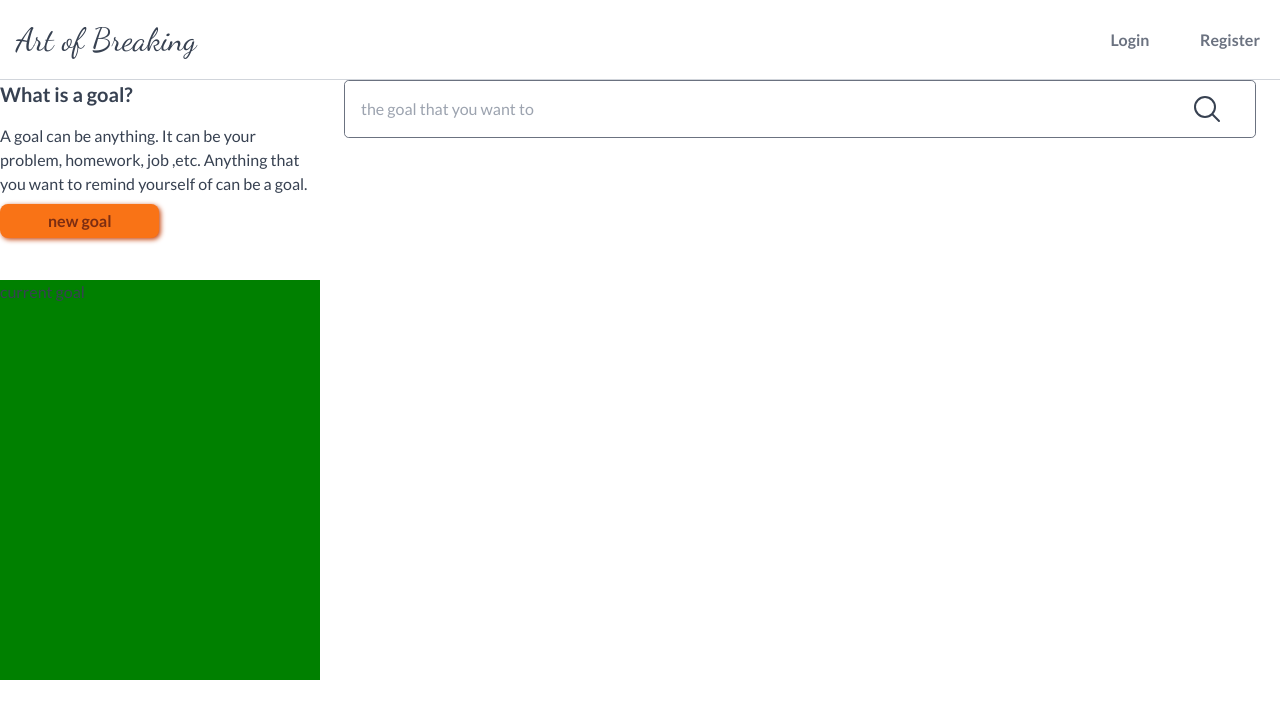
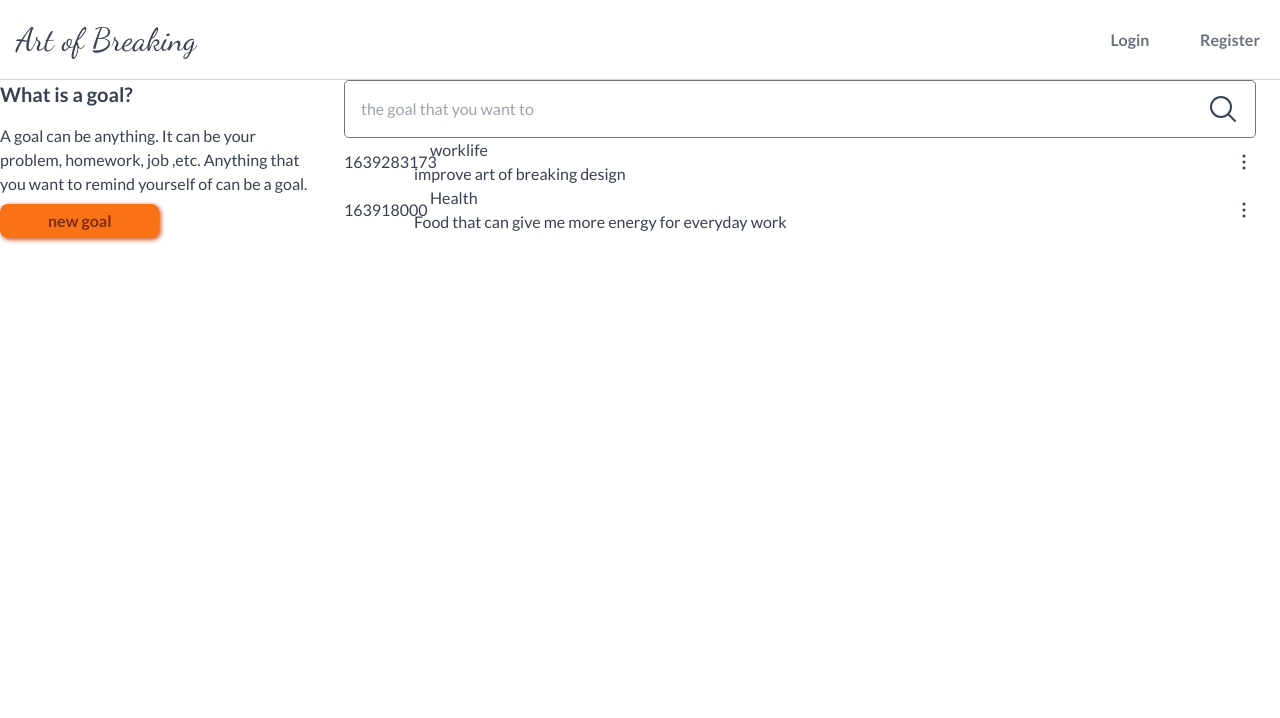
Before and after one commit to FHCProm/Art-of-Work, a Vue app: page /#/goalList in a window 1280 px wide. Shown: the top 718 px of the page. Built offline with nearby package versions, Linux system fonts and the light colour scheme; no server answers; a web font is replaced by a local one.

Commit message:
modifiied project structure and added goal row

```diff
--- a/src/components/DigitalTimer.vue
+++ b/src/components/pages/dashboard/DigitalTimer.vue
@@ -241,9 +241,9 @@
 
 <script setup>
 import { ref } from "vue";
-import PlayPauseButton from "./buttons/dashboard/PlayPauseButton.vue";
+import PlayPauseButton from "@/components/buttons/dashboard/PlayPauseButton.vue";
 import TaskCreateButton from "@/components/buttons/dashboard/TaskCreateButton.vue";
-import SleepingFish from "@/components/SvgComponents/SleepingFish.vue";
+import SleepingFish from "@/components/svgComponents/SleepingFish.vue";
 import LineContainer from "@/components/LineContainer.vue";
 import { computed } from "vue";
 
--- a/src/components/PreviousGoals.vue
+++ b/src/components/pages/dashboard/PreviousGoals.vue
@@ -12,7 +12,7 @@
 </template>
 
 <script setup>
-import RowGoal from "@/components/RowGoal.vue";
+import RowGoal from "@/components/pages/dashboard/RowGoal.vue";
 import LineContainer from "@/components/LineContainer.vue";
 import { ref } from "vue";
 const goalHistory = ref(fetchLatest3HistoryGoals());
--- a/src/components/TaskBanner.vue
+++ b/src/components/pages/dashboard/TaskBanner.vue
@@ -165,7 +165,7 @@
 
 <script setup>
 import ChevronButton from "@/components/buttons/dashboard/ChevronButton.vue";
-import TaskList from "@/components/TaskList.vue";
+import TaskList from "@/components/pages/dashboard/TaskList.vue";
 import DashboardDialogs from "@/components/dialogs/DashboardDialogs.vue";
 import TaskCreateButton from "@/components/buttons/dashboard/TaskCreateButton.vue";
 import LineContainer from "@/components/LineContainer.vue";
--- a/src/components/TaskList.vue
+++ b/src/components/pages/dashboard/TaskList.vue
@@ -5,7 +5,7 @@
 </template>
 
 <script>
-import MyTask from "@/components/MyTask.vue";
+import MyTask from "@/components/pages/dashboard/MyTask.vue";
 export default {
   components: {
     MyTask,
--- /dev/null
+++ b/src/components/pages/goalList/RowGoal.vue
@@ -0,0 +1,61 @@
+<template>
+  <div class="goal-list-container">
+    <div class="date">{{ goal.date }}</div>
+    <div class="goal-detail">
+      <div class="tag-title-wrapper">
+        <div class="tag">{{ goal.tag }}</div>
+        <div class="goal-title">{{ goal.title }}</div>
+      </div>
+      <div class="goal-options">
+        <svg
+          xmlns="http://www.w3.org/2000/svg"
+          fill="none"
+          viewBox="0 0 24 24"
+          stroke-width="1.5"
+          stroke="currentColor"
+          class="w-6 h-6"
+        >
+          <path
+            stroke-linecap="round"
+            stroke-linejoin="round"
+            d="M12 6.75a.75.75 0 110-1.5.75.75 0 010 1.5zM12 12.75a.75.75 0 110-1.5.75.75 0 010 1.5zM12 18.75a.75.75 0 110-1.5.75.75 0 010 1.5z"
+          />
+        </svg>
+      </div>
+    </div>
+  </div>
+</template>
+
+<script setup>
+const props = defineProps({
+  goal: {
+    type: Object,
+  },
+});
+</script>
+
+<style lang="scss" scoped>
+.goal-list-container {
+  display: flex;
+  width: 100%;
+  align-items: center;
+}
+.date {
+  width: 70px;
+  box-sizing: content-box;
+}
+.goal-detail {
+  display: flex;
+  flex: 1;
+  align-items: center;
+}
+
+.tag-title-wrapper {
+  flex: 1;
+}
+
+.tag {
+  padding: 0 1rem;
+  width: min-content;
+}
+</style>
--- a/src/views/PageGoalList.vue
+++ b/src/views/PageGoalList.vue
@@ -19,7 +19,7 @@
     </div>
     <div class="current-goal">current goal</div>
     <div class="goal-list">
-      <div class="input_decorator">
+      <div class="search_container">
         <input
           class="search_input"
           type="text"
@@ -42,6 +42,9 @@
           </svg>
         </div>
       </div>
+      <div class="goal-list-containers">
+        <row-goal v-for="goal in goals" :goal="goal" :key="goal.id"></row-goal>
+      </div>
     </div>
   </layout3070>
 </template>
@@ -49,6 +52,23 @@
 <script setup>
 import Layout3070 from "@/components/Layout3070.vue";
 import CustomButton from "@/components/buttons/CustomButton.vue";
+import RowGoal from "@/components/pages/goalList/RowGoal.vue";
+import { ref } from "vue";
+
+const goals = ref([
+  {
+    id: 232344324,
+    date: 1639283173,
+    tag: "worklife",
+    title: "improve art of breaking design",
+  },
+  {
+    id: 24434434,
+    date: 163918000,
+    tag: "Health",
+    title: "Food that can give me more energy for everyday work",
+  },
+]);
 </script>
 
 <style lang="scss" scoped>
@@ -72,6 +92,7 @@ import CustomButton from "@/components/buttons/CustomButton.vue";
 }
 
 .current-goal {
+  display: none;
   grid-column: 1/2;
   grid-row: 2/3;
   width: 100%;
@@ -87,15 +108,15 @@ import CustomButton from "@/components/buttons/CustomButton.vue";
   width: 100%;
 }
 
-.input_decorator {
+.search_container {
   display: flex;
-
   width: 95%;
   border-radius: var(--input-border-radius);
   box-sizing: border-box;
   border: 1px solid var(--gray-500);
   .search_input {
-    flex-grow: 2;
+    @include font-body;
+    flex: 1;
     padding: 1rem;
     border-radius: inherit;
     outline: none;
@@ -106,9 +127,9 @@ import CustomButton from "@/components/buttons/CustomButton.vue";
   }
   .search_svg {
     border-radius: inherit;
+    width: 2rem;
+    padding: 0 1rem;
     box-sizing: content-box;
-    padding: 0 2rem;
-    width: 2rem;
   }
 
   svg {
@@ -119,6 +140,39 @@ import CustomButton from "@/components/buttons/CustomButton.vue";
 
 .search_input:focus ~ .search_svg {
   background: var(--gray-200);
+}
+
+.goal-list-containers {
+  display: flex;
+  flex-direction: column;
+  width: 95%;
+  margin-left: auto;
+  margin-right: auto;
+}
+.goal-list-container {
+  display: flex;
+  width: 100%;
+  align-items: center;
+}
+.date {
+  width: 70px;
+  box-sizing: content-box;
+}
+.goal-detail {
+  display: flex;
+  flex: 1;
+  align-items: center;
+}
+
+.tag-title-wrapper {
+  flex: 1;
+}
+
+.tag {
+  border: 1px solid black;
+  padding: 0 1rem;
+  width: min-content;
+  border-radius: var(--button-border-radius);
 }
 
 @media screen and (min-width: $breakpoint-small) {
```
Also changed, not shown: src/views/PageDashboard.vue (+4 -4 lines), src/views/legacy/PageHome.vue (+2 -13 lines), src/components/pages/dashboard/GoalBanner.vue (renamed from src/components/GoalBanner.vue), src/components/pages/dashboard/MyTask.vue (renamed from src/components/MyTask.vue), src/components/pages/dashboard/RowGoal.vue (renamed from src/components/RowGoal.vue), src/components/svgComponents/SleepingFish.vue (renamed from src/components/SvgComponents/SleepingFish.vue), 1 other file (tests, documents, lock files or other folders).
